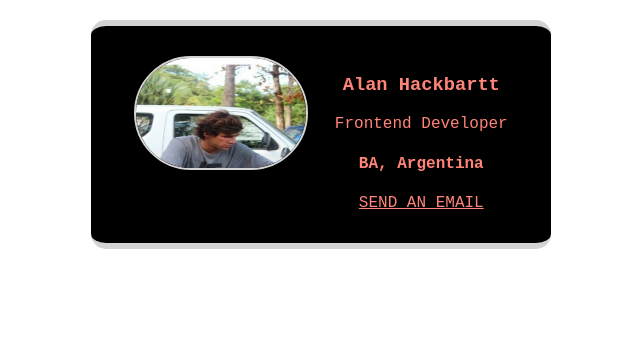
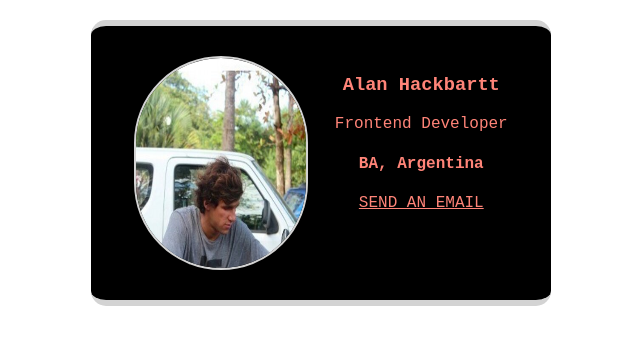
Before and after one commit to Alan-H-H/bussines-card, a website built with Vite: page index.html in a window 1280 px wide. Shown: the whole page, without its empty margins (319-959 px from the left). Built offline with nearby package versions, Linux system fonts and the light colour scheme.

Commit message:
Update styles.css

```diff
--- a/styles.css
+++ b/styles.css
@@ -10,7 +10,7 @@ body {
 
 .avatar {
     width: 170px;
-    height: 110px;
+    height: 210px;
     border-radius: 11.7em;
     border: 2.7px solid lightgrey;
 }
```
